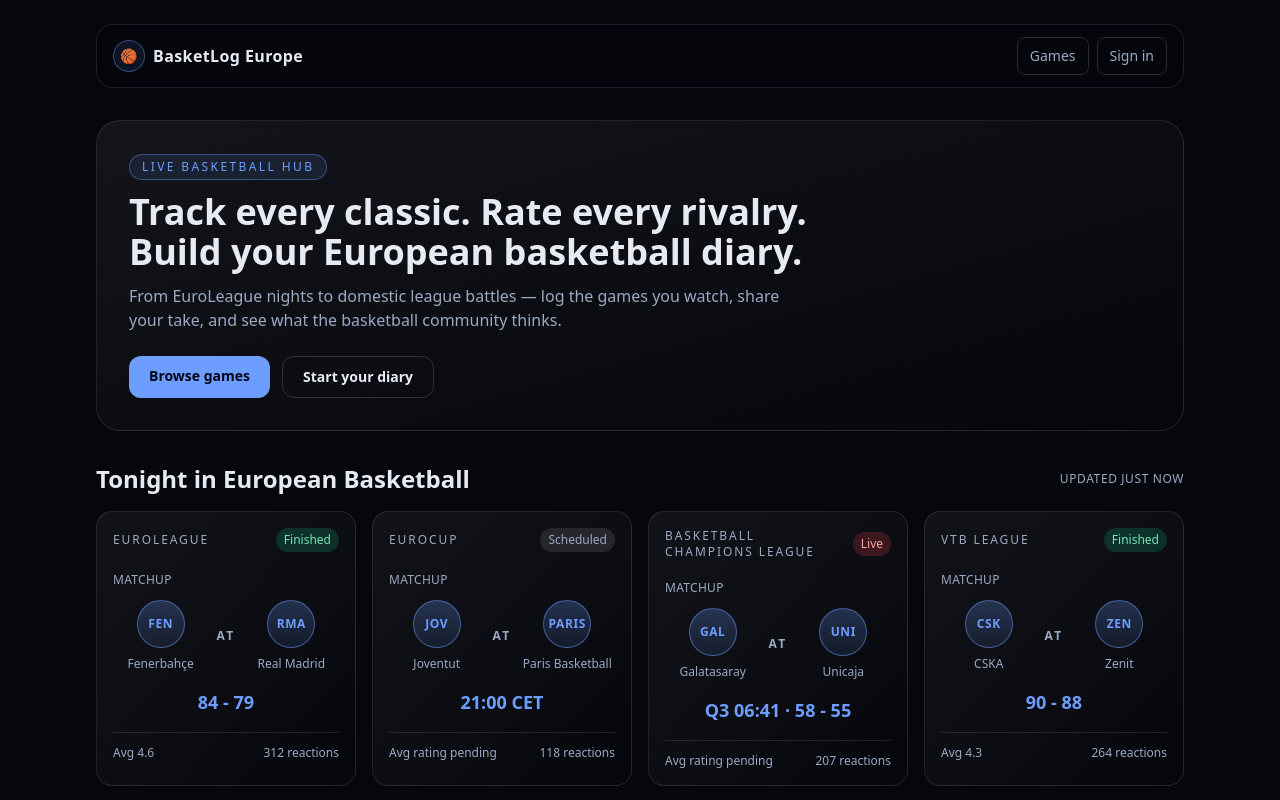
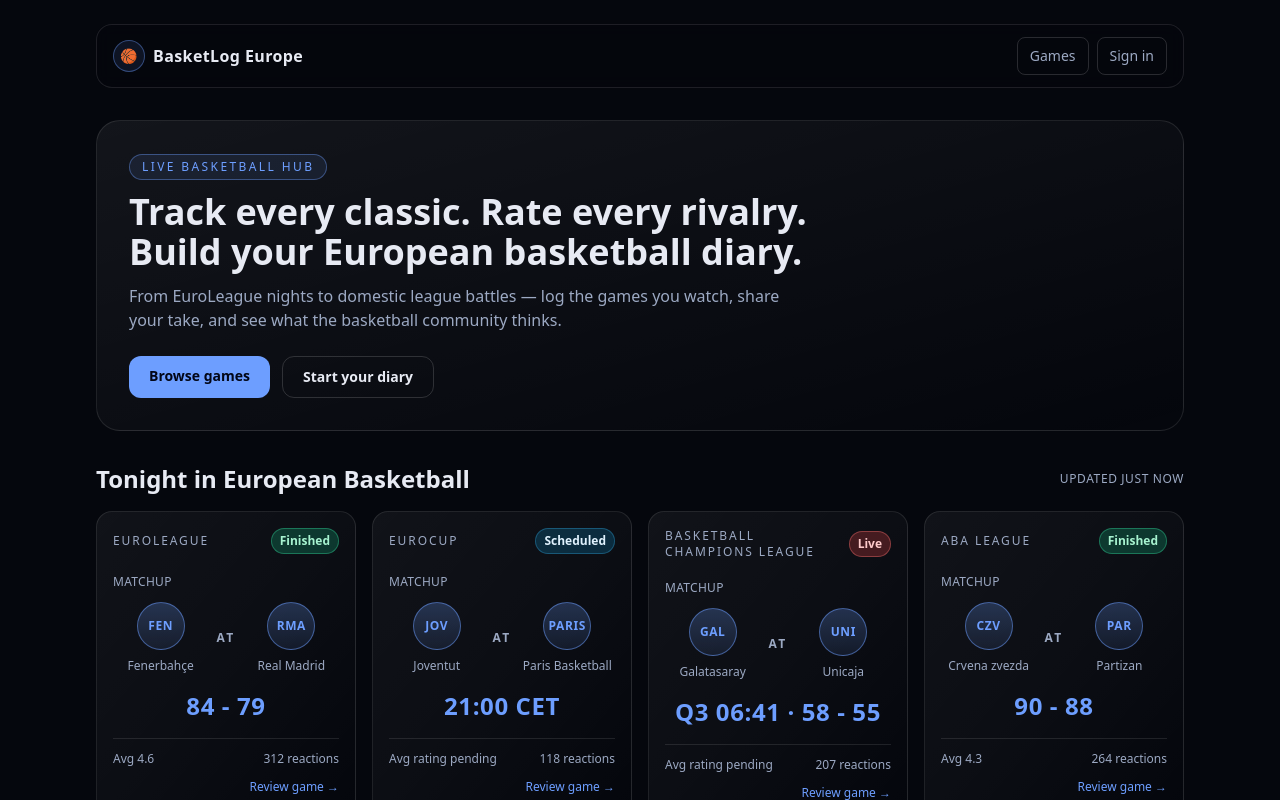
Before and after one commit to 19dare98-coder/basketlog-europe, a Next.js app: page / in a window 1280 px wide. Shown: the top 800 px of the page. Built offline with nearby package versions, Linux system fonts and the light colour scheme.

Commit message:
Polish dashboard cards and automate team initials

```diff
--- a/app/page.tsx
+++ b/app/page.tsx
@@ -1,4 +1,5 @@
 import Link from "next/link";
+import { getTeamInitials } from "@/lib/team-initials";
 
 type FeaturedGame = {
   id: string;
@@ -10,28 +11,6 @@ type FeaturedGame = {
   averageRating?: number;
   reactions: number;
 };
-
-const teamInitials: Record<string, string> = {
-  "Real Madrid": "RMA",
-  "Fenerbahçe": "FEN",
-  Partizan: "PAR",
-  "Crvena zvezda": "CZV",
-  Barcelona: "BAR",
-  Olympiacos: "OLY",
-  Panathinaikos: "PAN",
-  "Anadolu Efes": "EFS",
-  "Valencia Basket": "VAL",
-  "Paris Basketball": "PARIS",
-  Joventut: "JOV",
-  Unicaja: "UNI",
-  Galatasaray: "GAL",
-  Zenit: "ZEN",
-  CSKA: "CSK"
-};
-
-function getTeamInitials(teamName: string) {
-  return teamInitials[teamName] ?? teamName.slice(0, 3).toUpperCase();
-}
 
 type Review = {
   id: string;
@@ -72,10 +51,10 @@ const featuredGames: FeaturedGame[] = [
     reactions: 207
   },
   {
-    id: "vtb-1",
-    league: "VTB League",
-    homeTeam: "Zenit",
-    awayTeam: "CSKA",
+    id: "aba-1",
+    league: "ABA League",
+    homeTeam: "Partizan",
+    awayTeam: "Crvena zvezda",
     tipoffOrScore: "90 - 88",
     status: "Finished",
     averageRating: 4.3,
@@ -103,7 +82,7 @@ const latestReviews: Review[] = [
   {
     id: "r-3",
     username: "@ballnerd_21",
-    gameName: "Zenit vs CSKA",
+    gameName: "Partizan vs Crvena zvezda",
     rating: 4.5,
     text: "A proper rivalry game — physical, tactical, and clutch shots.",
     timestamp: "32m ago"
@@ -154,12 +133,12 @@ export default function HomePage() {
               <div className="flex items-center justify-between gap-3">
                 <p className="text-xs uppercase tracking-[0.16em] text-muted">{game.league}</p>
                 <span
-                  className={`rounded-full px-2 py-1 text-xs font-medium ${
+                  className={`rounded-full px-2 py-1 text-xs font-semibold ${
                     game.status === "Live"
-                      ? "bg-red-500/20 text-red-300"
+                      ? "border border-red-400/40 bg-red-500/25 text-red-200"
                       : game.status === "Finished"
-                        ? "bg-emerald-500/20 text-emerald-300"
-                        : "bg-white/10 text-muted"
+                        ? "border border-emerald-400/40 bg-emerald-500/25 text-emerald-200"
+                        : "border border-sky-400/30 bg-sky-500/20 text-sky-100"
                   }`}
                 >
                   {game.status}
@@ -185,11 +164,17 @@ export default function HomePage() {
                 </div>
               </div>
 
-              <p className="mt-4 text-center text-lg font-semibold text-accent">{game.tipoffOrScore}</p>
+              <p className="mt-4 text-center text-2xl font-extrabold tracking-wide text-accent">{game.tipoffOrScore}</p>
 
               <div className="mt-4 flex items-center justify-between border-t border-white/10 pt-3 text-xs text-muted">
                 <span>{game.status === "Finished" ? `Avg ${game.averageRating?.toFixed(1) ?? "-"}` : "Avg rating pending"}</span>
                 <span>{game.reactions} reactions</span>
+              </div>
+
+              <div className="mt-3 flex justify-end">
+                <Link href="/games" className="text-xs font-medium text-accent transition hover:text-accent/80">
+                  Review game →
+                </Link>
               </div>
             </article>
           ))}
@@ -213,7 +198,8 @@ export default function HomePage() {
                 </p>
                 <div className="mt-4 flex gap-4 text-xs text-muted">
                   <button className="transition hover:text-accent">Like</button>
-                  <button className="transition hover:text-accent">Reply</button>
+                  <button className="transition hover:text-accent">Comment</button>
+                  <Link href="/games" className="transition hover:text-accent">View game</Link>
                 </div>
               </article>
             ))}
--- /dev/null
+++ b/lib/team-initials.ts
@@ -0,0 +1,57 @@
+const SPECIAL_TEAM_INITIALS: Record<string, string> = {
+  "Real Madrid": "RMA",
+  "Fenerbahçe": "FEN",
+  Fenerbahce: "FEN",
+  "Crvena zvezda": "CZV",
+  Partizan: "PAR",
+  Panathinaikos: "PAN",
+  Olympiacos: "OLY",
+  "Anadolu Efes": "EFS",
+  "Bayern Munich": "BAY",
+  Barcelona: "BAR",
+  "Valencia Basket": "VAL",
+  "Paris Basketball": "PARIS",
+  "Virtus Bologna": "VIR",
+  Monaco: "ASM",
+  "Žalgiris": "ZAL",
+  Zalgiris: "ZAL",
+  "Maccabi Tel Aviv": "MTA",
+  Baskonia: "BAS",
+  "Alba Berlin": "ALB",
+  "Olimpia Milano": "MIL"
+};
+
+function stripDiacritics(value: string) {
+  return value.normalize("NFD").replace(/[\u0300-\u036f]/g, "");
+}
+
+export function getTeamInitials(teamName: string) {
+  const trimmedName = teamName.trim();
+
+  if (SPECIAL_TEAM_INITIALS[trimmedName]) {
+    return SPECIAL_TEAM_INITIALS[trimmedName];
+  }
+
+  const normalizedName = stripDiacritics(trimmedName);
+  if (SPECIAL_TEAM_INITIALS[normalizedName]) {
+    return SPECIAL_TEAM_INITIALS[normalizedName];
+  }
+
+  const words = normalizedName
+    .replace(/[^\w\s-]/g, " ")
+    .split(/[\s-]+/)
+    .filter(Boolean);
+
+  if (words.length === 0) {
+    return "TEAM";
+  }
+
+  if (words.length === 1) {
+    return words[0].slice(0, 3).toUpperCase();
+  }
+
+  return words
+    .slice(0, 3)
+    .map((word) => word[0].toUpperCase())
+    .join("");
+}
```
